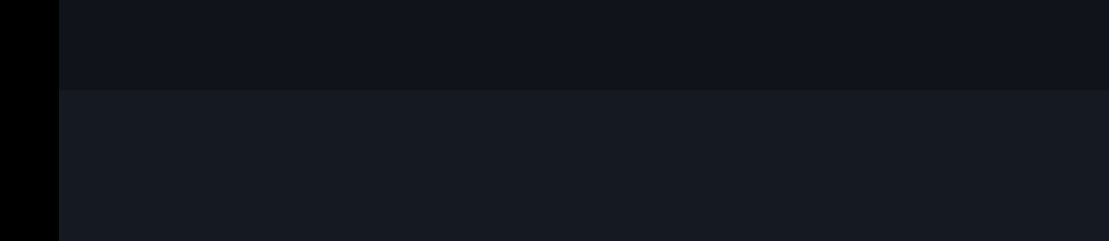
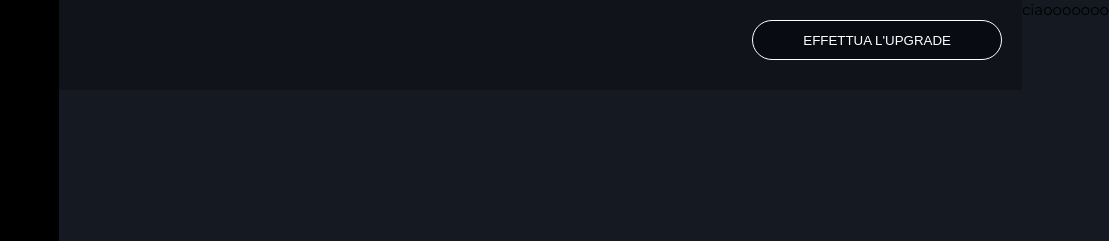
Before and after one commit to MarcoVacchi/html-css-spotifyweb, a plain HTML site: page index.html in a window 1280 px wide. Shown: the top 241 px of the page, 171-1280 px from the left. Drawn offline with Linux system fonts and the light colour scheme; files whose address does not match are found by name.

Commit message:
feat: create button

```diff
--- a/css/style.css
+++ b/css/style.css
@@ -124,7 +124,30 @@ body {
     height: 90px;
     background-color: #10131a;
     flex-grow: 1;
+    display: flex;
+    flex-direction: row-reverse;
 }
+
+.btn-top {
+    height: 40px;
+    border-radius: 30px;
+    color: white;
+    background-color: #080b12;
+    border: 1px solid white;
+    margin-right: 20px;
+    margin-top: 20px;
+}
+
+.span-btn {
+    padding: 50px;
+}
+
+
+.col-right-main {
+    color: white;
+}
+
+
 
 footer {
     background-color: #282828;
--- a/index.html
+++ b/index.html
@@ -57,9 +57,15 @@
                 </div>
             </div>
 
-            <div class="col-right"></div>
 
+            <div class="col-right">
+                <button class="btn-top"><span class="span-btn">EFFETTUA L'UPGRADE</span></button>
+            </div>
+            <div class="a-capo">
+                <div>ciaooooooo</div>
+            </div>
     </main>
+
 
     <!-- /Intestazione Principale -->
 
```
